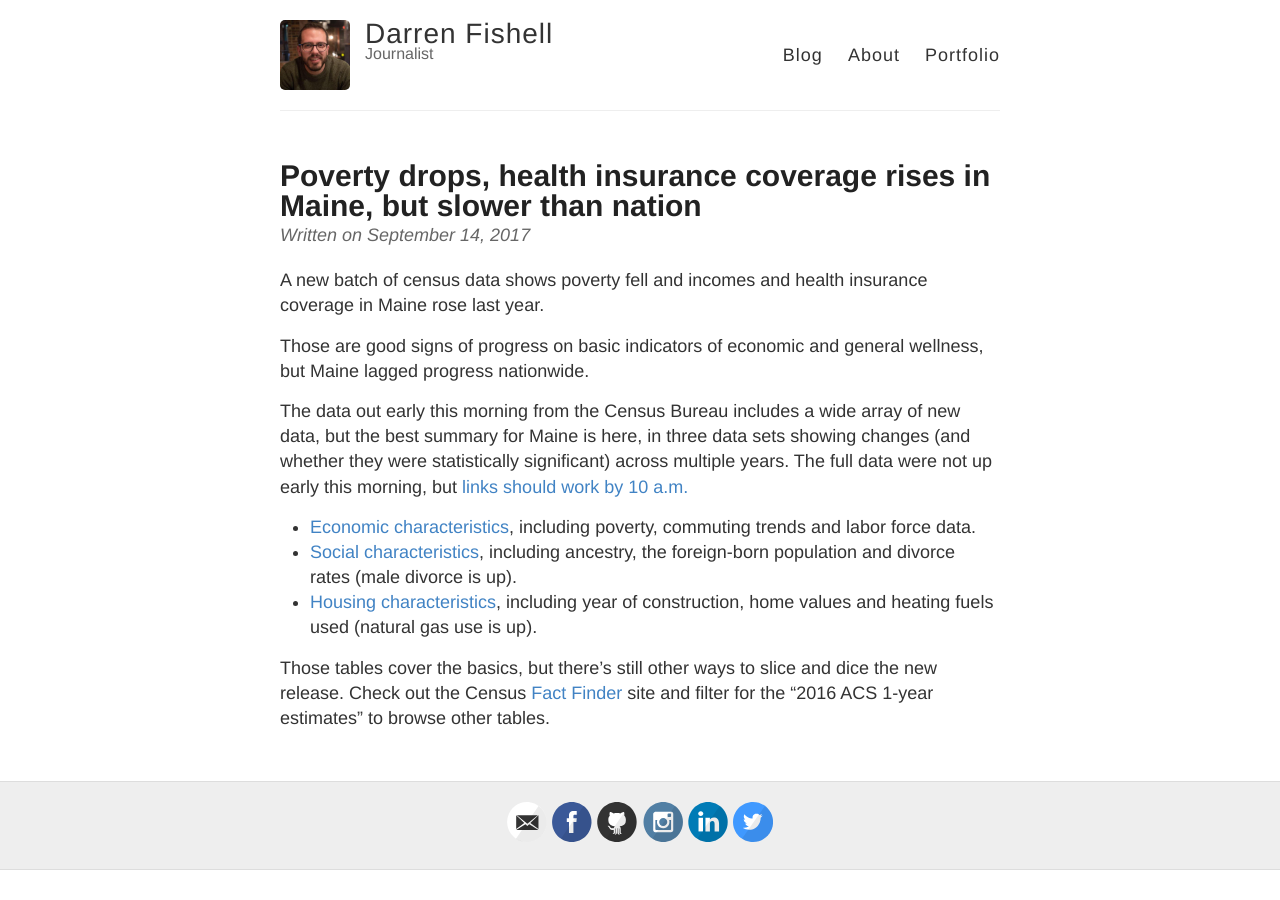
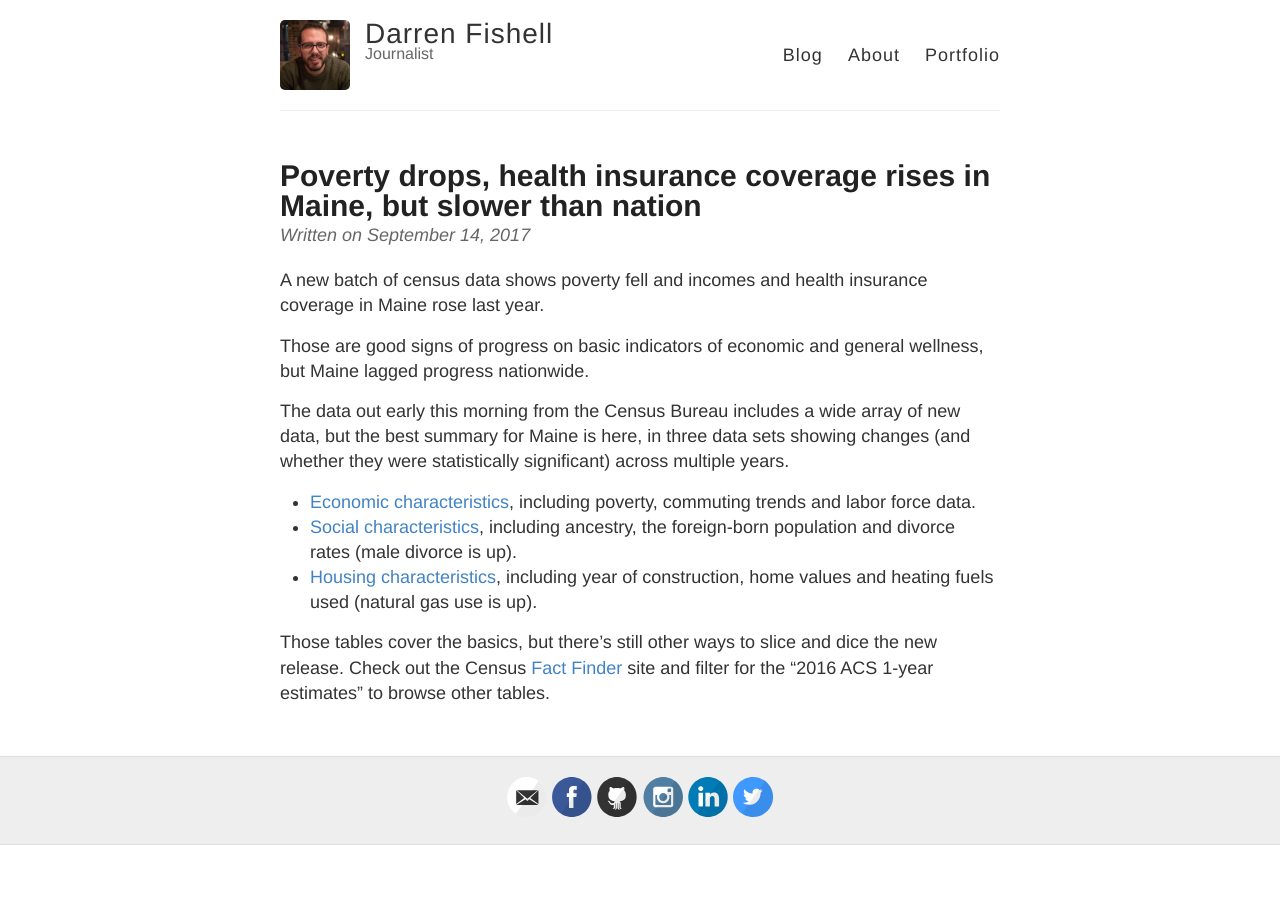
Before and after one commit to darrenfishell/darrenfishell.github.io, a Jekyll site: the page built from _posts/2017-9-14-new-census-data-shows-demographic-shifts-in-maine.md, in a window 1280 px wide. Built offline with Jekyll 4.4.1, drawn with Linux system fonts in a browser that asks for light colours; comment, search, counter and statistics services are not loaded.

```diff
--- a/_posts/2017-9-14-new-census-data-shows-demographic-shifts-in-maine.md
+++ b/_posts/2017-9-14-new-census-data-shows-demographic-shifts-in-maine.md
@@ -7,7 +7,7 @@
 
 Those are good signs of progress on basic indicators of economic and general wellness, but Maine lagged progress nationwide.
 
-The data out early this morning from the Census Bureau includes a wide array of new data, but the best summary for Maine is here, in three data sets showing changes (and whether they were statistically significant) across multiple years. The full data were not up early this morning, but [links should work by 10 a.m.](https://www.census.gov/newsroom/press-releases/2017/acs-single-year.html)
+The data out early this morning from the Census Bureau includes a wide array of new data, but the best summary for Maine is here, in three data sets showing changes (and whether they were statistically significant) across multiple years.
 
 - [Economic characteristics](https://factfinder.census.gov/bkmk/table/1.0/en/ACS/16_1YR/CP03/0400000US23), including poverty, commuting trends and labor force data.
 - [Social characteristics](https://factfinder.census.gov/bkmk/table/1.0/en/ACS/16_1YR/CP02/0400000US23), including ancestry, the foreign-born population and divorce rates (male divorce is up).
```
